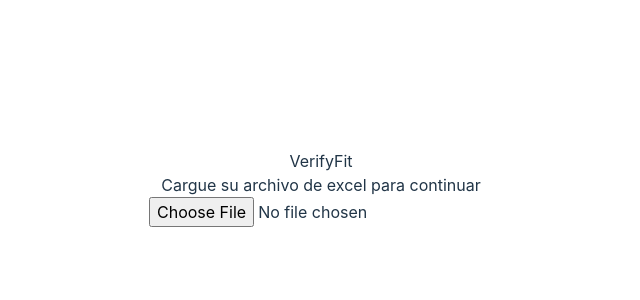
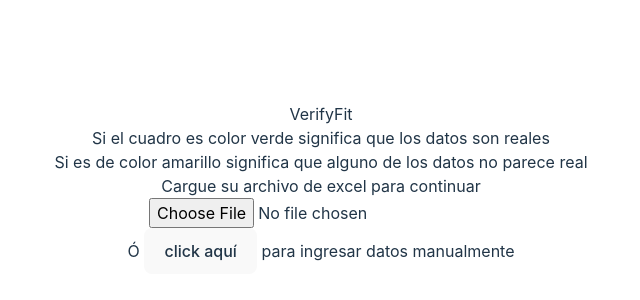
Before and after one commit to Camilo-Suarez98/excercise-results, a React (Vite) app: page / in a window 1280 px wide. Shown: the part 212-512 px from the top of the page, without its empty margins (319-959 px from the left). Built offline with nearby package versions, Linux system fonts and the light colour scheme.

Commit message:
include form component in app

```diff
--- a/src/App.jsx
+++ b/src/App.jsx
@@ -3,10 +3,12 @@ import * as ExcelJS from 'exceljs';
 import './App.css'
 import Results from './components/Results';
 import Loader from './components/Loader'
+import FormExercise from './components/FormExercise';
 
 function App() {
   const [activities, setActivities] = useState([]);
   const [loading, setLoading] = useState(false);
+  const [form, setForm] = useState(false);
 
   const handleUploadFile = async (e) => {
     const file = e.target.files[0];
@@ -46,23 +48,53 @@ function App() {
     return data;
   };
 
+  const handleShowForm = () => {
+    if (!form) setForm(true);
+    else setForm(false);
+  };
+
   if (loading) {
     return <Loader />
   }
 
-  console.log(activities);
-
   return (
     <div>
-      <h2 className='text-4xl my-5'>VerifyFit</h2>
+      <h2 className='text-4xl my-5 text-green-500 font-black'>VerifyFit</h2>
       <div>
+        <p>Si el cuadro es color <span className="bg-green-500">verde</span> significa que los datos son reales</p>
+        <p className="mt-2 mb-5">Si es de color <span className="bg-yellow-500">amarillo</span> significa que alguno de los datos no parece real</p>
         {activities.length === 0 ?
-          <p>Cargue su archivo de excel para continuar</p> :
+          <>
+            {
+              !form &&
+              <>
+                <p>Cargue su archivo de excel para continuar</p>
+                <div className='mt-6'>
+                  <input type="file" onChange={handleUploadFile} />
+                </div>
+              </>
+            }
+            <div className='mt-6'>
+              <p>
+                Ó
+                {' '}
+                <button
+                  className='bg-transparent p-0 font-black outline-none text-green-300 transition duration-700 hover:border-none hover:text-green-500'
+                  onClick={handleShowForm}
+                >
+                  click aquí
+                </button>
+                {' '}
+                para ingresar datos manualmente
+              </p>
+              {
+                form &&
+                <FormExercise />
+              }
+            </div>
+          </> :
           <Results activities={activities} />
         }
-      </div>
-      <div className='mt-6'>
-        <input type="file" onChange={handleUploadFile} />
       </div>
     </div>
   )
```
